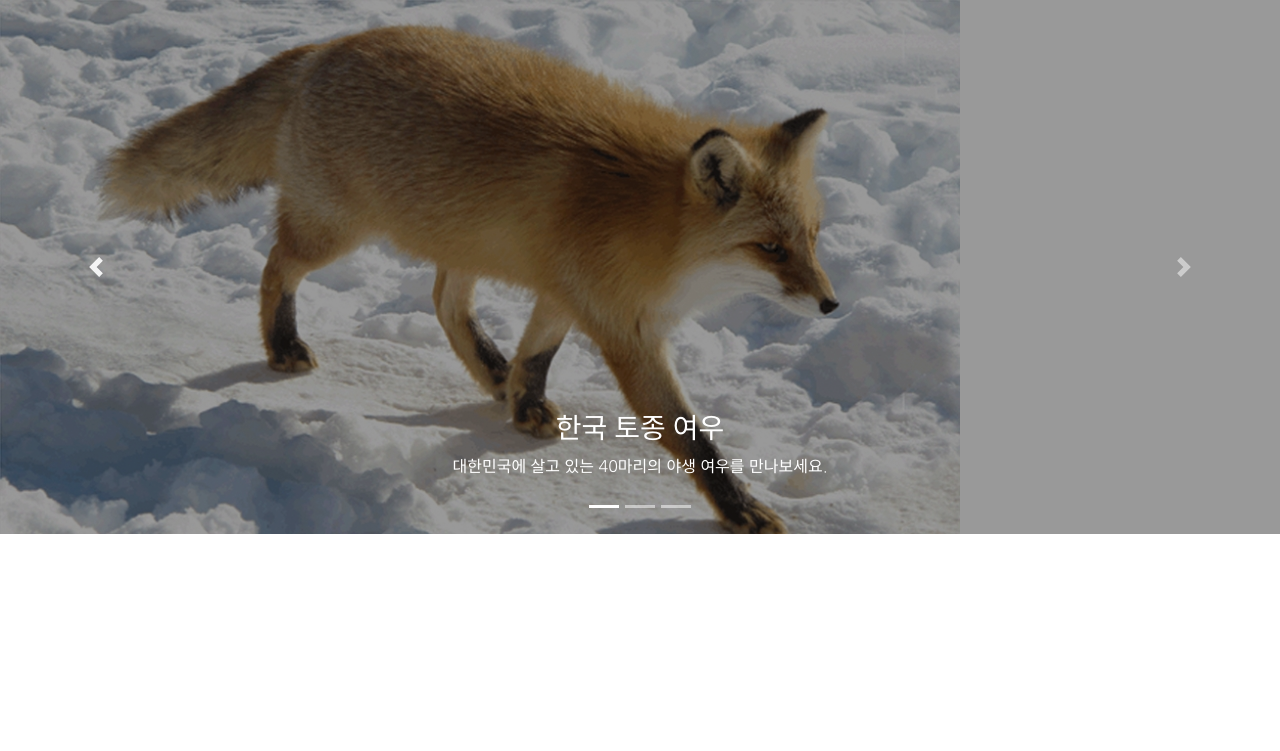
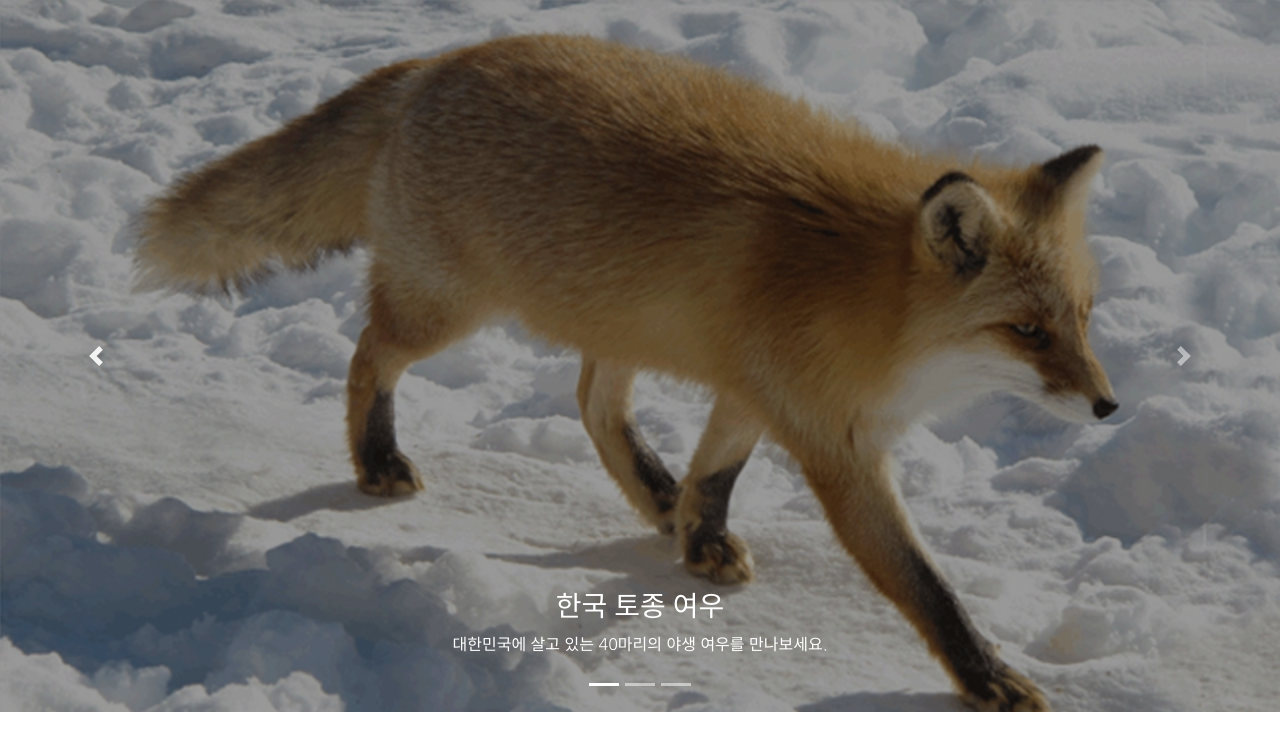
Before and after one commit to TrissieTheHuskyDev/Sumtangeot, a Django app: page / in a window 1280 px wide. Shown: the top 751 px of the page. Run offline with Django 3.2, Linux system fonts and the light colour scheme; some libraries are stand-ins or nearby versions; some web fonts are replaced.

Commit message:
오타 수정

```diff
--- a/friends/templates/index.html
+++ b/friends/templates/index.html
@@ -40,7 +40,7 @@
     </ol>
     <div class="carousel-inner">
       <div class="carousel-item active">
-        <img src="{% static 'images/main_fox.jpg' %}" clas="d-block w-100" alt="...">
+        <img src="{% static 'images/main_fox.jpg' %}" class="d-block w-100" alt="...">
         <div class="layer"></div>
         <div class="carousel-caption d-none d-md-block">
           <h3>한국 토종 여우</h3>
```
